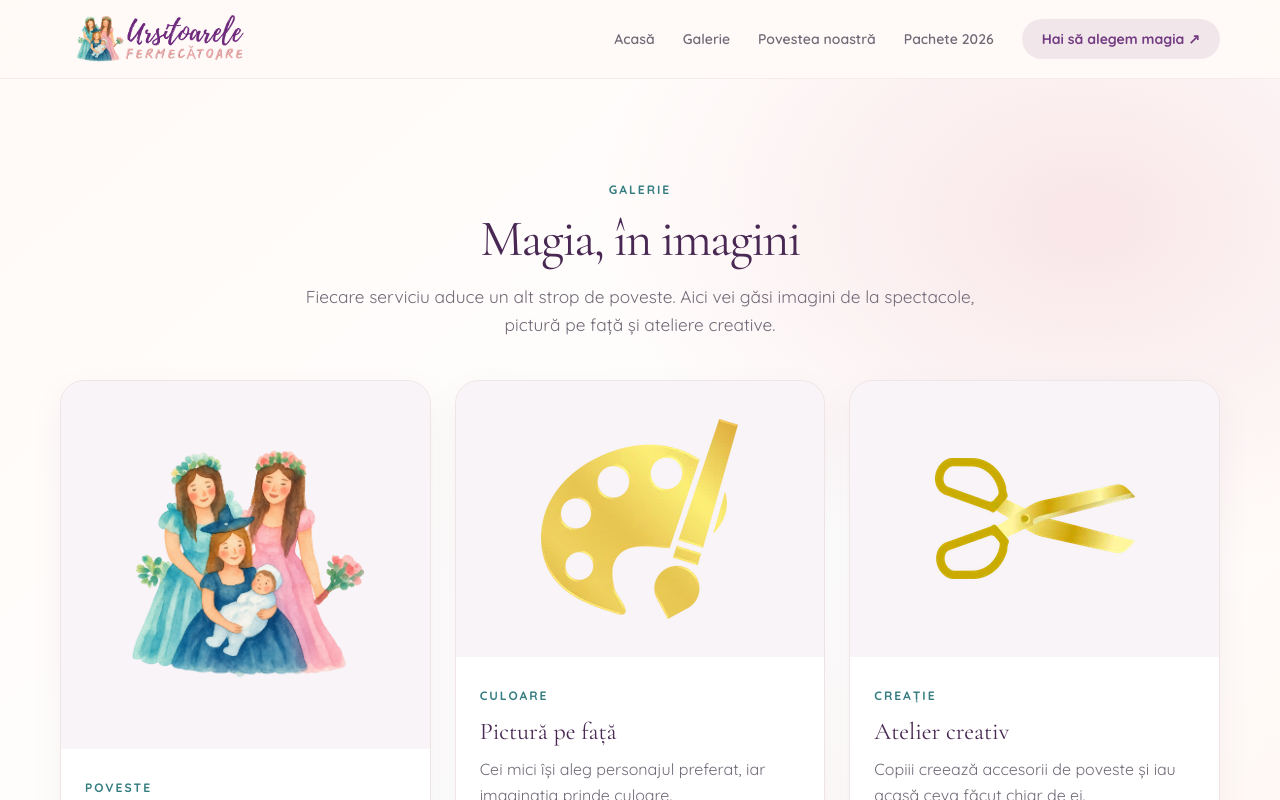
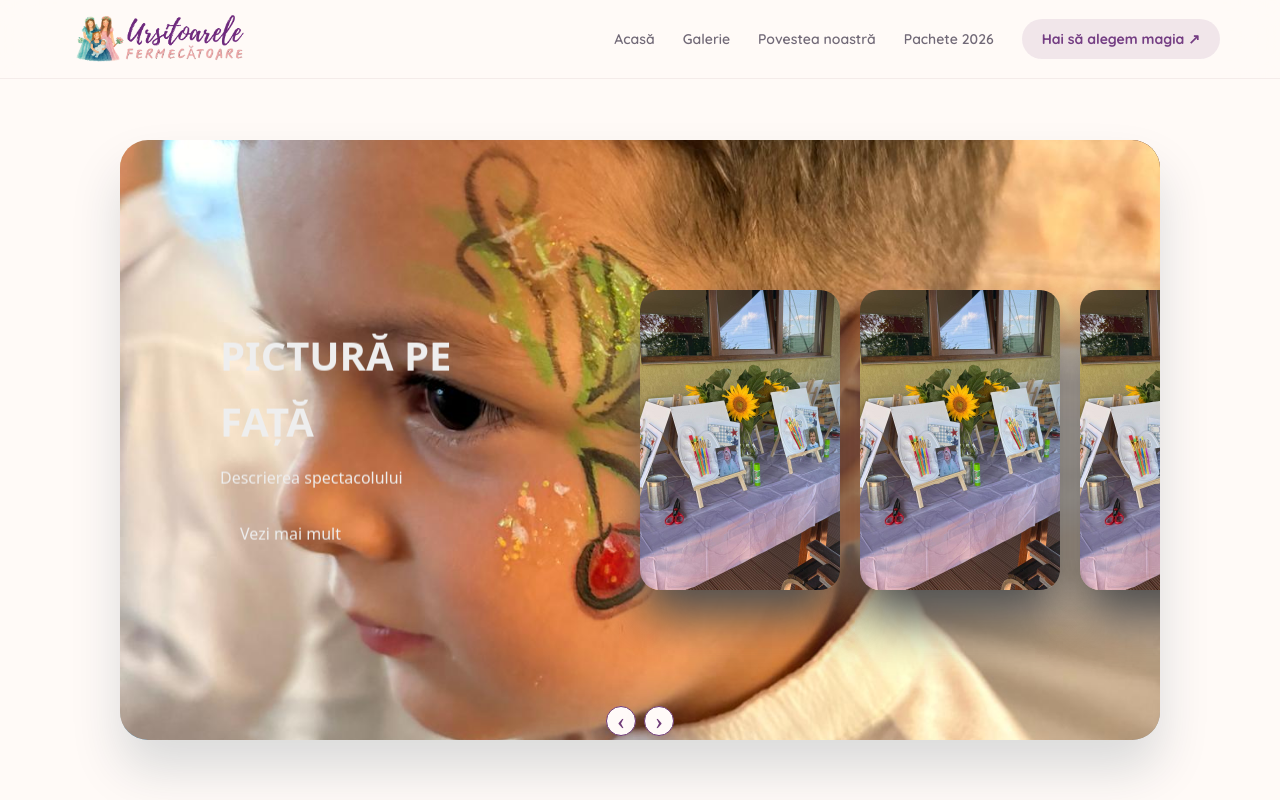
Before and after one commit to anndra17/FairiesWebsite, an Angular app: page /galerie in a window 1280 px wide. Shown: the top 800 px of the page. Built offline with nearby package versions, Linux system fonts and the light colour scheme.

Commit message:
Add gallery page component with slider functionality and styles

```diff
--- /dev/null
+++ b/src/app/features/gallery/gallery-page.component.css
@@ -0,0 +1,160 @@
+:host {
+    display: grid;
+    place-items: center;
+    min-height: calc(100vh - 78px);
+    padding: 32px 24px;
+}
+
+.gallery-slider{
+    position: relative;
+    width: min(1040px, 100%);
+    height: min(600px, calc(100vh - 160px));
+    min-height: 360px;
+    background: #f5f5f5;
+    box-shadow: 0 30px 50px #dbdbdb;
+    border-radius: 28px;
+    overflow: hidden;
+}
+
+@media (max-width: 600px) {
+    :host {
+        padding-inline: 16px;
+    }
+
+    .gallery-slider {
+        height: min(560px, calc(100vh - 140px));
+        min-height: 420px;
+        border-radius: 22px;
+    }
+}
+
+.gallery-slider .slide .item{
+    width: 200px;
+    height: 300px;
+    position: absolute;
+    top: 50%;
+    transform: translate(0, -50%);
+    border-radius: 20px;
+    box-shadow: 0 30px 50px #505050;
+    background-position: 50% 50%;
+    background-size: cover;
+    display: inline-block;
+    transition: 0.5s;
+}
+
+.gallery-slider > .slide > .item:nth-child(-n + 2){
+    top: 0 !important;
+    left: 0 !important;
+    transform: none !important;
+    border-radius: 0 !important;
+    width: 100% !important;
+    height: 100% !important;
+}
+
+
+.slide .item:nth-child(3){
+    left: 50%;
+}
+.slide .item:nth-child(4){
+    left: calc(50% + 220px);
+}
+.slide .item:nth-child(5){
+    left: calc(50% + 440px);
+}
+
+/* here n = 0, 1, 2, 3,... */
+.slide .item:nth-child(n + 6){
+    left: calc(50% + 660px);
+    opacity: 0;
+}
+
+
+
+.item .content{
+    position: absolute;
+    top: 50%;
+    left: 100px;
+    width: 300px;
+    text-align: left;
+    color: #eee;
+    transform: translate(0, -50%);
+    font-family: system-ui;
+    display: none;
+}
+
+.slide .item:nth-child(2) .content{
+    display: block;
+}
+
+
+.content .name{
+    font-size: 40px;
+    text-transform: uppercase;
+    font-weight: bold;
+    opacity: 0;
+    animation: animate 1s ease-in-out 1 forwards;
+}
+
+.content .des,
+.content .description{
+    margin-top: 10px;
+    margin-bottom: 20px;
+    opacity: 0;
+    animation: animate 1s ease-in-out 0.3s 1 forwards;
+}
+
+.content button{
+    padding: 10px 20px;
+    border: none;
+    cursor: pointer;
+    opacity: 0;
+    animation: animate 1s ease-in-out 0.6s 1 forwards;
+}
+
+
+@keyframes animate {
+    from{
+        opacity: 0;
+        transform: translate(0, 100px);
+        filter: blur(33px);
+    }
+
+    to{
+        opacity: 1;
+        transform: translate(0);
+        filter: blur(0);
+    }
+}
+
+
+
+.button{
+    width: 100%;
+    text-align: center;
+    position: absolute;
+    bottom: 4px;
+    display: flex;
+    justify-content: center;
+    gap: 8px;
+}
+
+.button button{
+    display: grid;
+    place-items: center;
+    width: 30px;
+    height: 30px;
+    border-radius: 50%;
+    border: 1px solid #6f3b78;
+    cursor: pointer;
+    background: #fffaf8;
+    color: #6f3b78;
+    font: 24px/1 Georgia, serif;
+    box-shadow: 0 8px 22px #35163d2b;
+    transition: background-color 0.2s ease, color 0.2s ease, transform 0.2s ease;
+}
+
+.button button:hover{
+    background: #6f3b78;
+    color: #fffaf8;
+    transform: translateY(-2px);
+}
--- /dev/null
+++ b/src/app/features/gallery/gallery-page.component.html
@@ -0,0 +1,56 @@
+    <div class="gallery-slider">
+
+        <div class="slide" #slide>
+
+            <div class="item"
+                style="background-image: url('/assets/gallery/Ursitoare/PozaFinalFamilie.jpeg');">
+                <div class="content">
+                    <div class="name">Spectacolul Ursitoarelor</div>
+                    <div class="description">Descrierea spectacolului</div>
+                    <button class="btn">Vezi mai mult</button>
+                </div>
+            </div>
+
+            <div class="item"
+                style="background-image: url('/assets/gallery/FacePainting/Cirese.jpeg');">
+                <div class="content">
+                    <div class="name">Pictură pe față</div>
+                    <div class="description">Descrierea spectacolului</div>
+                    <button class="btn">Vezi mai mult</button>
+                </div>
+            </div>
+
+            <div class="item"
+                style="background-image: url('/assets/gallery/Atelier/SetupReciclART.jpeg');">
+                <div class="content">
+                    <div class="name">Atelier Creativ</div>
+                    <div class="des">Descrierea spectacolului</div>
+                    <button class="btn">Vezi mai mult</button>
+                </div>
+            </div>
+
+            <div class="item"
+                style="background-image: url('/assets/gallery/Atelier/SetupReciclART.jpeg');">
+                <div class="content">
+                    <div class="name">Spectacolul Ursitoarelor</div>
+                    <div class="des">Descrierea spectacolului</div>
+                    <button class="btn">Vezi mai mult</button>
+                </div>
+            </div>
+
+            <div class="item"
+                style="background-image: url('/assets/gallery/Atelier/SetupReciclART.jpeg');">
+                <div class="content">
+                    <div class="name">Spectacolul Ursitoarelor</div>
+                    <div class="des">Descrierea spectacolului</div>
+                    <button class="btn">Vezi mai mult</button>
+                </div>
+            </div>
+
+        </div>
+
+        <div class="button">
+            <button class="prev" type="button" aria-label="Imaginea precedentă" (click)="showPrevious()">‹</button>
+            <button class="next" type="button" aria-label="Imaginea următoare" (click)="showNext()">›</button>
+        </div>
+    </div>
--- a/src/app/features/gallery/gallery-page.component.ts
+++ b/src/app/features/gallery/gallery-page.component.ts
@@ -1,24 +1,34 @@
-import { Component } from '@angular/core';
+import { Component, ElementRef, Renderer2, ViewChild } from '@angular/core';
 
 @Component({
   selector: 'app-gallery-page',
-  template: `
-    <section class="bg-[radial-gradient(ellipse_at_85%_15%,#f9e6e8_0,transparent_32%),linear-gradient(140deg,var(--color-paper),#fff_58%,#fff6f1)] py-16 sm:py-24">
-      <div class="site-container">
-        <div class="section-heading"><span class="eyebrow">Galerie</span><h1 class="section-title">Magia, în imagini</h1><p>Fiecare serviciu aduce un alt strop de poveste. Aici vei găsi imagini de la spectacole, pictură pe față și ateliere creative.</p></div>
-        <div class="grid gap-6 md:grid-cols-3">
-          @for (service of services; track service.title) {
-            <article class="overflow-hidden rounded-3xl border border-line bg-white shadow-card">
-              <div class="grid aspect-[4/3] place-items-center bg-lilac/50 p-8"><img class="max-h-full max-w-full object-contain" [src]="service.image" [alt]="service.alt" loading="lazy" /></div>
-              <div class="p-6"><span class="eyebrow">{{ service.category }}</span><h2 class="mt-2 font-display text-2xl text-plum-dark">{{ service.title }}</h2><p class="mt-2 leading-relaxed text-muted">{{ service.description }}</p></div>
-            </article>
-          }
-        </div>
-      </div>
-    </section>
-  `,
+  templateUrl: './gallery-page.component.html',
+  styleUrl: './gallery-page.component.css',
+
 })
 export class GalleryPageComponent {
+  @ViewChild('slide', { static: true })
+  private slide!: ElementRef<HTMLDivElement>;
+
+  constructor(private readonly renderer: Renderer2) {}
+
+  showNext(): void {
+    const firstItem = this.slide.nativeElement.firstElementChild;
+
+    if (firstItem) {
+      this.renderer.appendChild(this.slide.nativeElement, firstItem);
+    }
+  }
+
+  showPrevious(): void {
+    const slideElement = this.slide.nativeElement;
+    const lastItem = slideElement.lastElementChild;
+
+    if (lastItem) {
+      this.renderer.insertBefore(slideElement, lastItem, slideElement.firstElementChild);
+    }
+  }
+
   protected readonly services = [
     { category: 'Poveste', title: 'Spectacolul Ursitoarelor', description: 'Urări pentru micuț și familie, momente jucăușe și fotografii alături de zâne.', image: '/assets/zane.png', alt: 'Ilustrație cu zâne' },
     { category: 'Culoare', title: 'Pictură pe față', description: 'Cei mici își aleg personajul preferat, iar imaginația prinde culoare.', image: '/assets/face-painting-icon.png', alt: 'Pensulă și culori pentru pictură pe față' },
```
